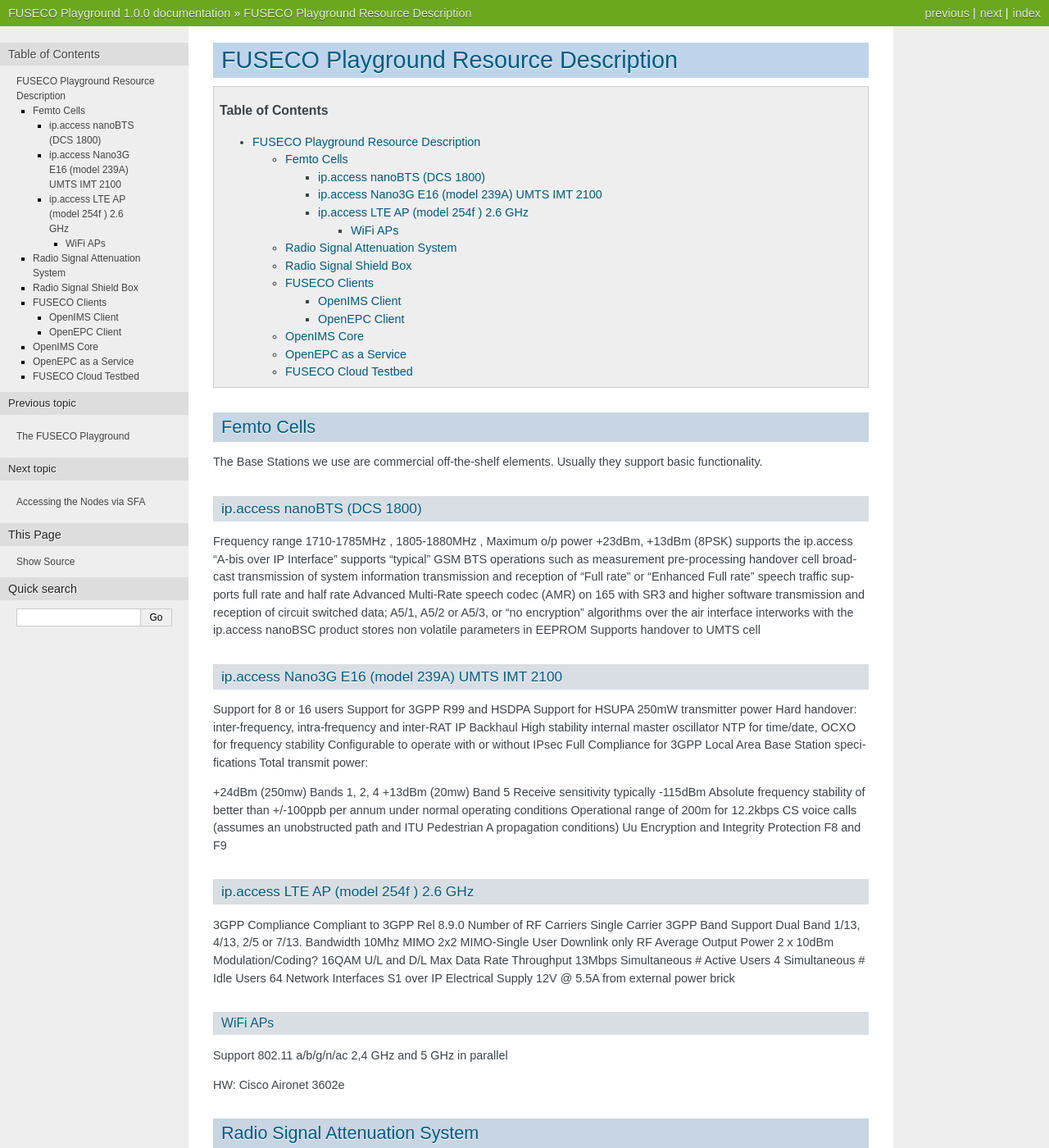
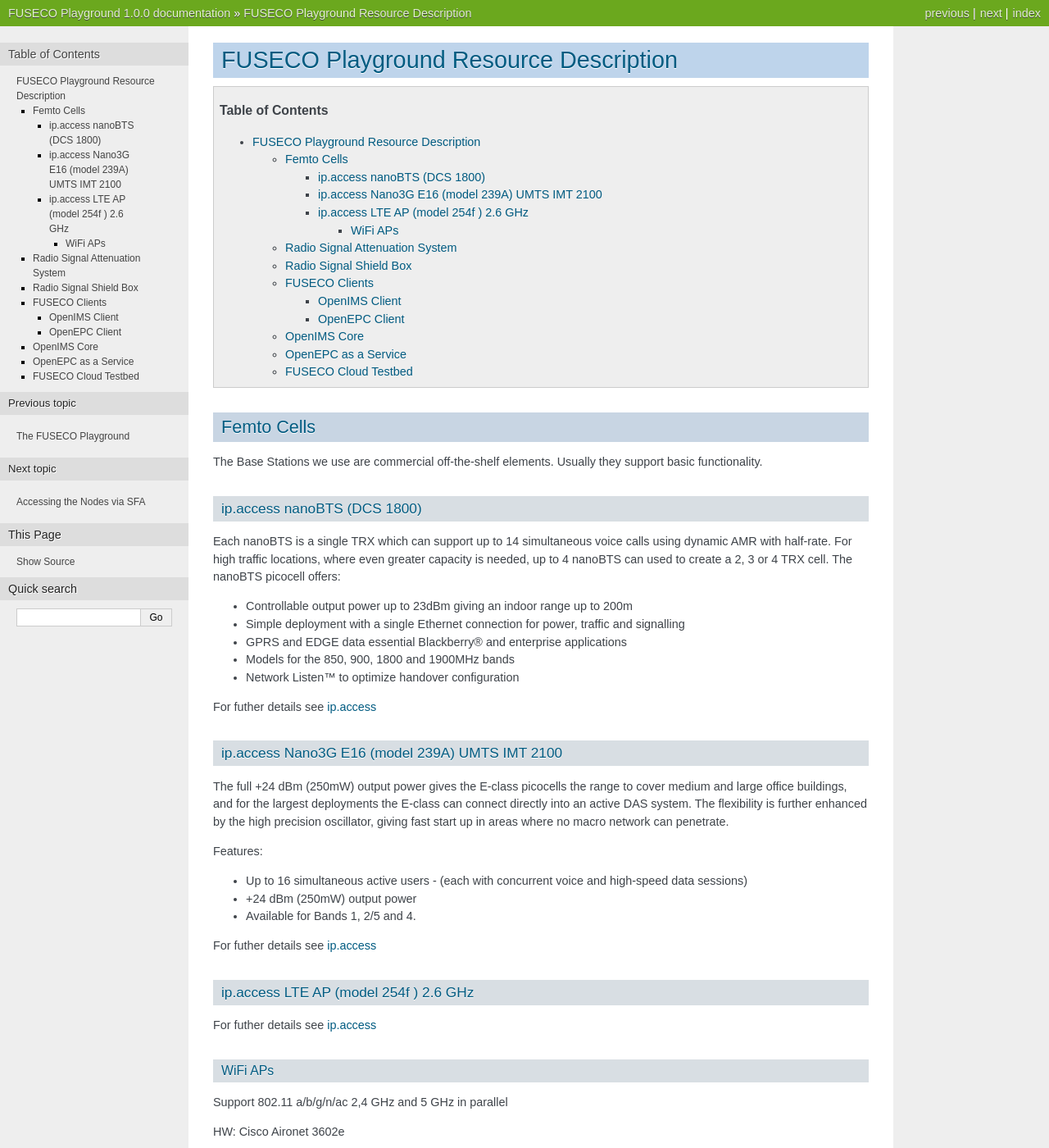
Before and after one commit to FITeagle/fusecoplayground, a Sphinx documentation site: the page built from source/resourcedetails.rst, in a window 1280 px wide and 1400 px high. Shown: the whole window at 82% size. Built offline with Sphinx 7.4.7, drawn with Linux system fonts in a browser that asks for light colours; some of the changed text lies outside the part shown.

Commit message:
Update resourcedetails.rst

```diff
--- a/source/resourcedetails.rst
+++ b/source/resourcedetails.rst
@@ -14,61 +14,44 @@
 ip.access nanoBTS (DCS 1800)
 ^^^^^^^^^^^^^^^^^^^^^^^^^^^^
 
-Frequency range 1710-1785MHz , 1805-1880MHz , Maximum o/p power +23dBm, +13dBm (8PSK)
-supports the ip.access "A-bis over IP Interface"
-supports "typical" GSM BTS operations such as
-measurement pre-processing
-handover
-cell broadcast
-transmission of system information
-transmission and reception of "Full rate" or "Enhanced Full rate" speech traffic
-supports full rate and half rate Advanced Multi-Rate speech codec (AMR) on 165 with SR3 and higher software
-transmission and reception of circuit switched data;
-A5/1, A5/2 or A5/3, or "no encryption" algorithms over the air interface
-interworks with the ip.access nanoBSC product
-stores non volatile parameters in EEPROM
-Supports handover to UMTS cell
+Each nanoBTS is a single TRX which can support up to 14 simultaneous voice calls using dynamic AMR with half-rate.
+For high traffic locations, where even greater capacity is needed, up to 4 nanoBTS can used to create a 2, 3 or 4 TRX cell.
+The nanoBTS picocell offers:
 
+* Controllable output power up to 23dBm giving an indoor range up to 200m
+
+* Simple deployment with a single Ethernet connection for power, traffic and signalling
+
+* GPRS and EDGE data essential Blackberry® and enterprise applications
+
+* Models for the 850, 900, 1800 and 1900MHz bands
+
+* Network Listen™ to optimize handover configuration
+
+For futher details see `ip.access <http://www.ipaccess.com/en/public-access>`_
 
 ip.access Nano3G E16 (model 239A) UMTS IMT 2100
 ^^^^^^^^^^^^^^^^^^^^^^^^^^^^^^^^^^^^^^^^^^^^^^^
 
-Support for 8 or 16 users
-Support for 3GPP R99 and HSDPA
-Support for HSUPA
-250mW transmitter power
-Hard handover: inter-frequency, intra-frequency and inter-RAT
-IP Backhaul
-High stability internal master oscillator
-NTP for time/date, OCXO for frequency stability
-Configurable to operate with or without IPsec
-Full Compliance for 3GPP Local Area Base Station specifications
-Total transmit power:
+The full +24 dBm (250mW) output power gives the E-class picocells the range to cover medium and large office buildings,
+and for the largest deployments the E-class can connect directly into an active DAS system.
+The flexibility is further enhanced by the high precision oscillator, giving fast start up in areas where no macro network can penetrate.
 
-+24dBm (250mw) Bands 1, 2, 4
-+13dBm (20mw) Band 5
-Receive sensitivity typically -115dBm
-Absolute frequency stability of better than +/-100ppb per annum under normal operating conditions
-Operational range of 200m for 12.2kbps CS voice calls (assumes an unobstructed path and ITU Pedestrian A propagation conditions)
-Uu Encryption and Integrity Protection F8 and F9
+Features:
+
+* Up to 16 simultaneous active users - (each with concurrent voice and high-speed data sessions)
+
+* +24 dBm (250mW) output power
+
+* Available for Bands 1, 2/5 and 4.
+
+For futher details see `ip.access <http://www.ipaccess.com/en/public-access>`_
 
 
 ip.access LTE AP (model 254f )  2.6 GHz
 ^^^^^^^^^^^^^^^^^^^^^^^^^^^^^^^^^^^^^^^
 
-3GPP Compliance Compliant to 3GPP Rel 8.9.0
-Number of RF Carriers Single Carrier
-3GPP Band Support Dual Band 1/13, 4/13, 2/5 or 7/13.
-Bandwidth 10Mhz
-MIMO 2x2 MIMO-Single User Downlink only
-RF Average Output Power 2 x 10dBm
-Modulation/Coding? 16QAM U/L and D/L
-Max Data Rate Throughput 13Mbps
-Simultaneous # Active Users 4
-Simultaneous # Idle Users 64
-Network Interfaces S1 over IP
-Electrical Supply 12V @ 5.5A from external power brick
-
+For futher details see `ip.access <http://www.ipaccess.com/en/public-access>`_
 
 WiFi APs
 --------
@@ -138,7 +121,9 @@
 OpenIMS Core
 ============
 
-TBD
+The `Open IMS Core <http://openimscore.sourceforge.net/>`_ is an Open Source implementation of IMS Call Session Control Functions (CSCFs) and a lightweight Home Subscriber Server (HSS),
+which together form the core elements of all IMS/NGN architectures as specified today within 3GPP, 3GPP2, ETSI TISPAN and the PacketCable intiative.
+The four components are all based upon Open Source software(e.g. the SIP Express Router (SER) or MySQL).
 
 OpenEPC as a Service
 ====================
```
